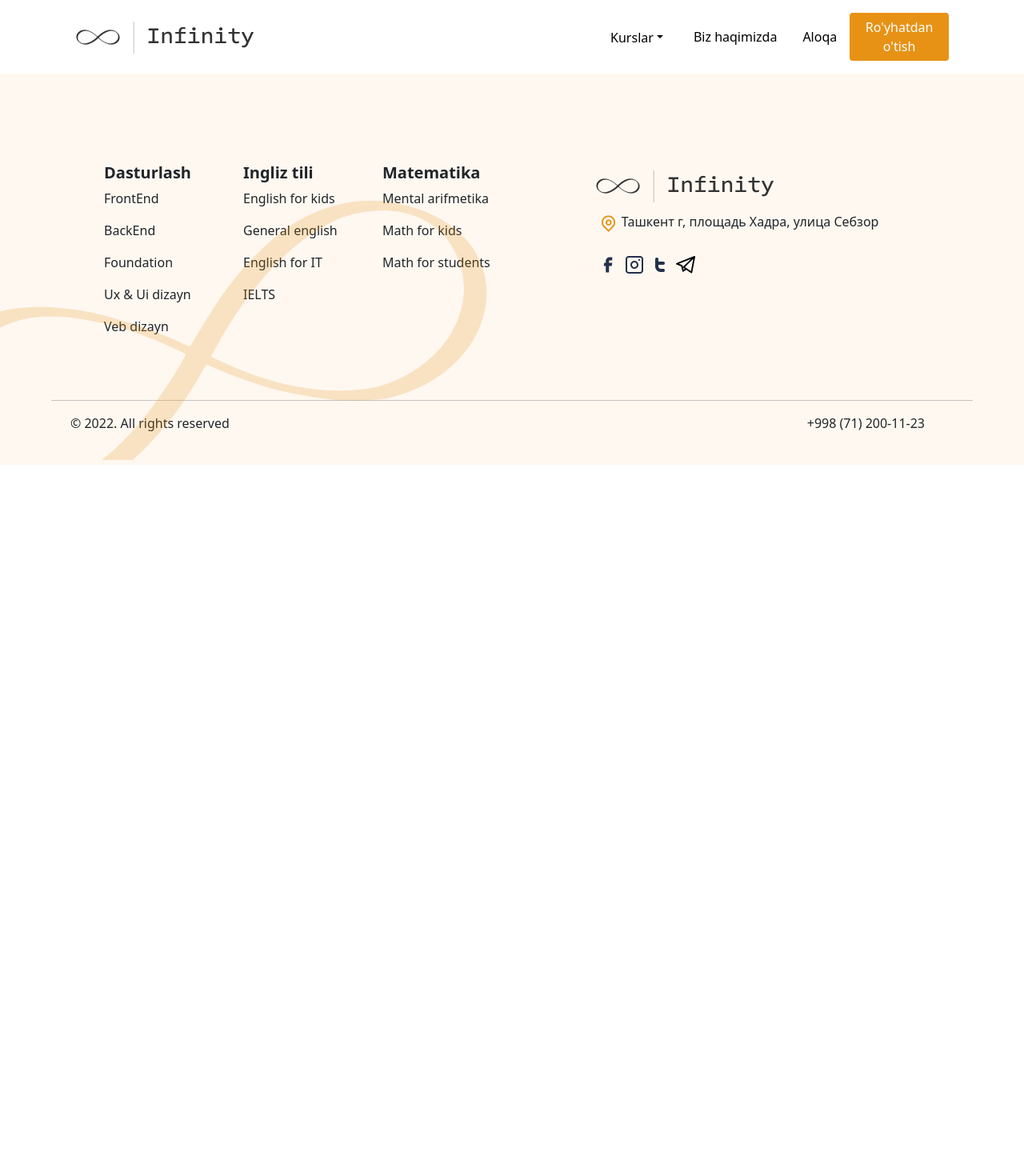
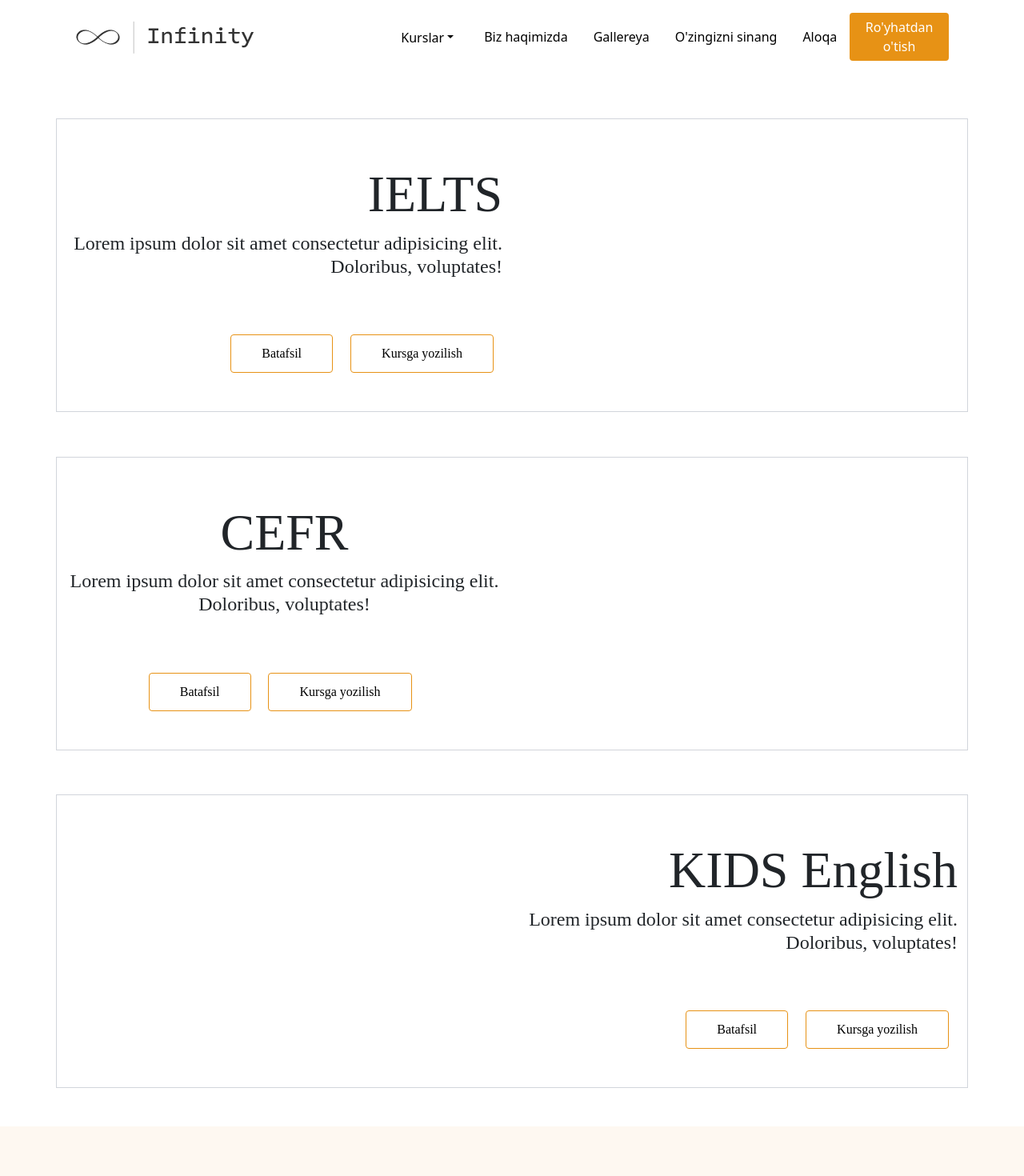
Before and after one commit to Khojiakbarbe/Infinitity-Site, a React (Create React App) app: page /english in a window 1280 px wide. Shown: the top 1470 px of the page at 80% size. Before the commit the page ends 800 px from the top, so only its background shows below. Built offline with nearby package versions, Linux system fonts and the light colour scheme.

Commit message:
some pages added

```diff
--- a/src/App.jsx
+++ b/src/App.jsx
@@ -10,6 +10,9 @@ import Aloqa from './Components/Aloqa';
 
 
 import './App.css';
+import English from './Components/Dasturlash/English';
+import Math from './Components/Dasturlash/Math';
+import Rustili from './Components/Dasturlash/Rustili';
 
 function App() {
   return (
@@ -18,9 +21,12 @@ function App() {
       <Routes>
         <Route path='/' element={<Home />} />
         <Route path='/dasturlash' element={<Dasturlash />} />
-        <Route path='/foundation' element={<Foundation />}/>
-        <Route path='/aboutUs' element={<AboutUs />}/>
-        <Route path='/aloqa' element={<Aloqa />}/>
+        <Route path='/foundation' element={<Foundation />} />
+        <Route path='/english' element={<English />} />
+        <Route path='/rustili' element={<Rustili />} />
+        <Route path='/matematika' element={<Math />} />
+        <Route path='/aboutUs' element={<AboutUs />} />
+        <Route path='/aloqa' element={<Aloqa />} />
       </Routes>
       <Footer />
     </Router>
--- a/src/Components/Dasturlash/Dasturlash.jsx
+++ b/src/Components/Dasturlash/Dasturlash.jsx
@@ -13,7 +13,7 @@ export default function Dasturlash() {
     return (
         <div className="container mb-5">
             <p className="mb-5">
-                <span onClick={() => navigate('/')} style={{cursor:'pointer'}}>
+                <span onClick={() => navigate('/')} style={{ cursor: 'pointer' }}>
                     Home
                 </span>
                 | Dasturlash
@@ -26,7 +26,11 @@ export default function Dasturlash() {
                     <h1>Foundation</h1>
                     <h5 >Dasturlash sohasi bo’yicha hech qanday bilimga ega <br /> bo’lmagan har qanday inson dasturlash saboqlarini <br /> o’rganishi mumkin</h5>
                     <button className="batafsilBtn" onClick={() => navigate('/foundation')}>Batafsil</button>
-                    <button className="batafsilBtn" style={{ marginLeft: '2%' }} onClick={() => navigate('/aloqa')}>Kursga yozilish</button>
+                    <a href="https://forms.gle/c9cbTgV2uH1mScr26">
+                        <button className="batafsilBtn" style={{ marginLeft: '2%' }}>
+                            Kursga yozilish
+                        </button>
+                    </a>
                 </div>
             </div>
 
@@ -35,7 +39,11 @@ export default function Dasturlash() {
                     <h1>Frontend</h1>
                     <h5>Dasturlash sohasi bo’yicha hech qanday bilimga ega bo’lmagan har qanday inson dasturlash saboqlarini o’rganishi mumkin</h5>
                     <button className="batafsilBtn">Batafsil</button>
-                    <button className="batafsilBtn" onClick={() => navigate('/aloqa')}>Kursga yozilish</button>
+                    <a href="https://forms.gle/c9cbTgV2uH1mScr26">
+                        <button className="batafsilBtn" >
+                            Kursga yozilish
+                        </button>
+                    </a>
                 </div>
                 <div className="col-md-6 ">
                     <img src={img2} alt="" />
@@ -53,7 +61,11 @@ export default function Dasturlash() {
                     <h1>Backend</h1>
                     <p>Dasturlash sohasi bo’yicha hech qanday bilimga ega bo’lmagan har qanday inson dasturlash saboqlarini o’rganishi mumkin</p>
                     <button className="batafsilBtn">Batafsil</button>
-                    <button className="batafsilBtn" onClick={() => navigate('/aloqa')}>Kursga yozilish</button>
+                    <a href="https://forms.gle/c9cbTgV2uH1mScr26">
+                        <button className="batafsilBtn">
+                            Kursga yozilish
+                        </button>
+                    </a>
                 </div>
             </div>
 
--- /dev/null
+++ b/src/Components/Dasturlash/English.jsx
@@ -0,0 +1,50 @@
+import React from "react";
+
+
+
+export default function English() {
+    return (
+        <div className="container mb-5">
+            <div className="dasturlashKurslar row ">
+                <div className="col-md-6 pb-5">
+                    <h1>IELTS</h1>
+                    <h5>Lorem ipsum dolor sit amet consectetur adipisicing elit. Doloribus, voluptates!</h5>
+
+                    <button className="batafsilBtn">Batafsil</button>
+                    <a href="https://forms.gle/c9cbTgV2uH1mScr26">
+                        <button className="batafsilBtn" style={{ marginLeft: '2%' }}>
+                            Kursga yozilish
+                        </button>
+                    </a>
+                </div>
+            </div>
+            <div className="dasturlashKurslar row text-center">
+                <div className="col-md-6 pb-5">
+                    <h1>CEFR</h1>
+                    <h5>Lorem ipsum dolor sit amet consectetur adipisicing elit. Doloribus, voluptates!</h5>
+
+                    <button className="batafsilBtn">Batafsil</button>
+                    <a href="https://forms.gle/c9cbTgV2uH1mScr26">
+                        <button className="batafsilBtn" style={{ marginLeft: '2%' }}>
+                            Kursga yozilish
+                        </button>
+                    </a>
+                </div>
+            </div>
+            <div className="dasturlashKurslar row ">
+                <div className="col-md-6"></div>
+                <div className="col-md-6 pb-5">
+                    <h1>KIDS English</h1>
+                    <h5>Lorem ipsum dolor sit amet consectetur adipisicing elit. Doloribus, voluptates!</h5>
+
+                    <button className="batafsilBtn">Batafsil</button>
+                    <a href="https://forms.gle/c9cbTgV2uH1mScr26">
+                        <button className="batafsilBtn" style={{ marginLeft: '2%' }}>
+                            Kursga yozilish
+                        </button>
+                    </a>
+                </div>
+            </div>
+        </div>
+    )
+}
--- a/src/Components/Dasturlash/Foundation.jsx
+++ b/src/Components/Dasturlash/Foundation.jsx
@@ -20,7 +20,11 @@ export default function Foundation() {
                 <div className="col-md-6" style={{ textAlign: 'left' }}>
                     <h1>Foundation</h1>
                     <h5>It is a long established fact that a reader will be distracted by the readable content of a page when looking at its layout. The point of using is that it has a more-or-less normal distribution </h5>
-                    <button className="batafsilBtn" onClick={() => navigate('/aloqa')}>Kursga yozilish</button>
+                    <a href="https://forms.gle/c9cbTgV2uH1mScr26">
+                        <button className="batafsilBtn" >
+                            Kursga yozilish
+                        </button>
+                    </a>
                 </div>
                 <div className="col-md-6 foundationImages ">
                     <img src={img1} className='foundationImg1' />
--- /dev/null
+++ b/src/Components/Dasturlash/Math.jsx
@@ -0,0 +1,22 @@
+import React from "react";
+
+
+
+export default function Math() {
+    return (
+        <div className="container mt-5 mb-5">
+            <div className="dasturlashKurslar row text-center">
+                <div className="col-md-12 pb-5">
+                    <h1>Matematika</h1>
+                    <h5>Lorem ipsum dolor sit amet consectetur adipisicing elit. Doloremque deleniti quidem sapiente aliquam magnam molestiae.</h5>
+                    <button className="batafsilBtn">Batafsil</button>
+                    <a href="https://forms.gle/c9cbTgV2uH1mScr26">
+                        <button className="batafsilBtn" style={{ marginLeft: '2%' }}>
+                            Kursga yozilish
+                        </button>
+                    </a>
+                </div>
+            </div>
+        </div>
+    )
+}
--- /dev/null
+++ b/src/Components/Dasturlash/Rustili.jsx
@@ -0,0 +1,23 @@
+import React from "react";
+
+
+
+export default function Rustili(){
+    return(
+        <div className="container mb-5">
+            <div className="dasturlashKurslar row text-center">
+                <div className="col-md-12 pb-5">
+                    <h1>Rus tili</h1>
+                    <h5>Lorem ipsum dolor sit amet consectetur adipisicing elit. Doloribus, voluptates!</h5>
+
+                    <button className="batafsilBtn">Batafsil</button>
+                    <a href="https://forms.gle/c9cbTgV2uH1mScr26">
+                        <button className="batafsilBtn" style={{ marginLeft: '2%' }}>
+                            Kursga yozilish
+                        </button>
+                    </a>
+                </div>
+            </div>
+        </div>
+    )
+}
--- a/src/Components/Footer.jsx
+++ b/src/Components/Footer.jsx
@@ -51,8 +51,10 @@ export default function Footer() {
                         <a href="https://www.instagram.com/khojiakbarbek/">
                             <img src={instagram} alt="" />
                         </a>
-                        <img src={twitter} alt="" />
-                        <a href="https://telegram.me/xojiakbarbek">
+                        <a href="https://t.me/Jaloliddin_usm">
+                            <img src={twitter} alt="" />
+                        </a>
+                        <a href="https://t.me/InfinityFergana">
                             <img src={telegram} alt="" />
                         </a>
                     </div>
--- a/src/Components/Navbar.jsx
+++ b/src/Components/Navbar.jsx
@@ -23,8 +23,10 @@ function MyNavbar(args) {
     return (
         <div className="container">
             <Navbar {...args} expand='lg'>
-                <NavbarBrand href="/">
-                    <img src={logo} className='img-fluid' />
+                <NavbarBrand >
+                    <Link to='/'>
+                        <img src={logo} className='img-fluid' />
+                    </Link>
                 </NavbarBrand>
                 <NavbarToggler className='bg-dark' onClick={toggle} />
                 <Collapse isOpen={isOpen} navbar>
@@ -41,10 +43,13 @@ function MyNavbar(args) {
                                     <Link to='/dasturlash'>
                                         <li><a className="dropdown-item" >Dasturlash</a></li>
                                     </Link>
-                                    <Link to='/'>
+                                    <Link to='/english'>
                                         <li><a className="dropdown-item" >English</a></li>
                                     </Link>
-                                    <Link to='/'>
+                                    <Link to='/rustili'>
+                                        <li><a className="dropdown-item" >Rus tili</a></li>
+                                    </Link>
+                                    <Link to='/matematika'>
                                         <li><a className="dropdown-item" >Matematika</a></li>
                                     </Link>
                                 </ul>
@@ -59,6 +64,20 @@ function MyNavbar(args) {
                         </NavLink>
                     </NavbarText>
                     <NavbarText>
+                        <NavLink >
+                            <Link to='/'>
+                                Gallereya
+                            </Link>
+                        </NavLink>
+                    </NavbarText>
+                    <NavbarText>
+                        <NavLink >
+                            <Link to='/'>
+                                O'zingizni sinang
+                            </Link>
+                        </NavLink>
+                    </NavbarText>
+                    <NavbarText>
                         <NavLink>
                             <Link to='/aloqa'>
                                 Aloqa
@@ -66,7 +85,11 @@ function MyNavbar(args) {
                         </NavLink>
                     </NavbarText>
                     <NavbarText style={{ width: '15%' }}>
-                        <button className='applyButton'>Ro'yhatdan o'tish</button>
+                        <a href="https://forms.gle/c9cbTgV2uH1mScr26">
+                            <button className='applyButton' >
+                                Ro'yhatdan o'tish
+                            </button>
+                        </a>
                     </NavbarText>
                 </Collapse>
             </Navbar>
```
